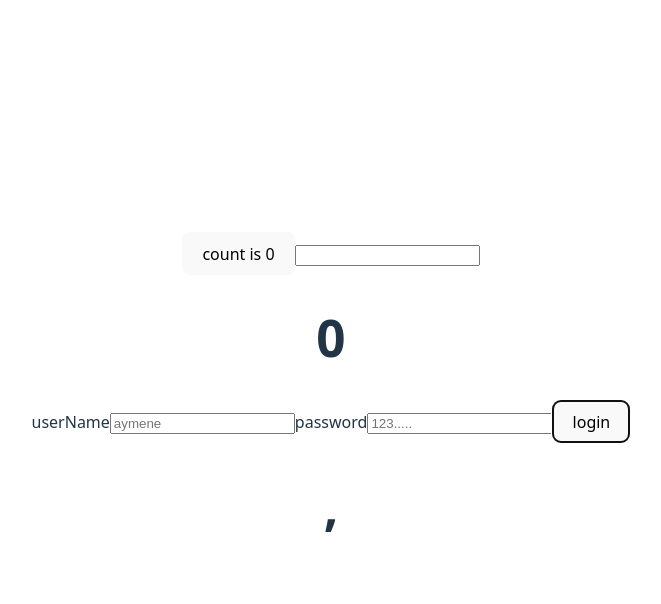
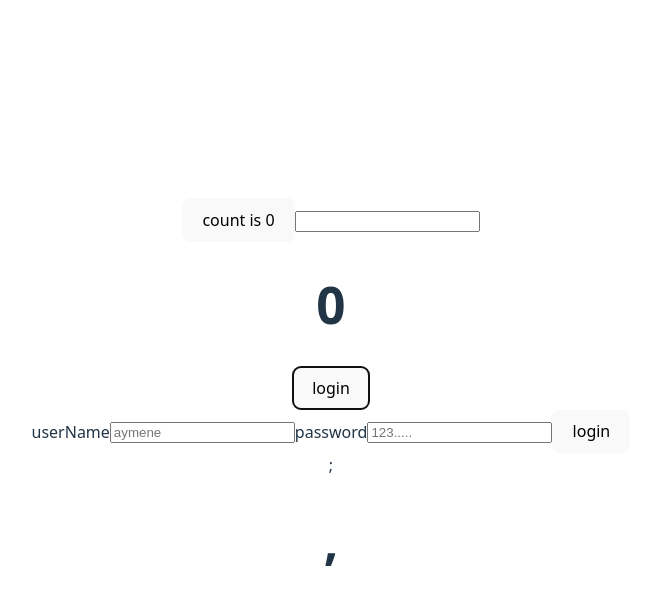
Before and after one commit to aymenemeghni/learn-React-JS-, a React (Vite) app in the folder first-react-code/: page / in a window 1280 px wide. Both pictures are taken after a click on the button "login". Shown: the top 604 px of the page, without its empty margins (309-970 px from the left). Built offline with nearby package versions, Linux system fonts and the light colour scheme.

Commit message:
new update

```diff
--- a/first-react-code/src/App.jsx
+++ b/first-react-code/src/App.jsx
@@ -1,11 +1,13 @@
 import { useState } from "react";
 import "./App.css";
+import First from "./component/First";
 
 function App() {
   const [count, setCount] = useState(0);
   const [x, setx] = useState(1);
   const [y, sety] = useState(0);
   const [UN, setUN] = useState({ userName: "", password: "" });
+  const [afficher, setAfficher] = useState(false);
 
   return (
     <>
@@ -25,21 +27,14 @@ function App() {
         </button>
         <input type="password" onChange={(e) => sety(e.target.value)} />
         <h1>{y}</h1>
-        <label htmlFor="UN">userName</label>
-        <input type="text" id="UN" placeholder="aymene" />
-        <label htmlFor="PW">password</label>
-        <input type="text" id="PW" placeholder="123....." />
         <button
-          type="submit"
-          onClick={() =>
-            setUN({
-              userName: document.querySelector("#UN").value,
-              password: document.querySelector("#PW").value,
-            })
-          }
+          onClick={() => {
+            setAfficher(!afficher);
+          }}
         >
           login
         </button>
+        <First etat={afficher} />
         <h1>
           {UN.password} , {UN.userName}
         </h1>
--- /dev/null
+++ b/first-react-code/src/component/First.jsx
@@ -0,0 +1,26 @@
+import React from 'react'
+
+function First(etat) {
+    if(!etat.etat) return <h1>click login</h1>
+    else return <div>
+        <form
+            onSubmit={() =>
+                setUN({
+                    userName: document.querySelector("#UN").value,
+                    password: document.querySelector("#PW").value,
+                })
+                }
+            >
+                <label htmlFor="UN">userName</label>
+                <input type="text" id="UN" placeholder="aymene" />
+                <label htmlFor="PW">password</label>
+                <input type="text" id="PW" placeholder="123....." />
+                <button type="submit">login</button>
+        </form>;
+    </div>
+
+
+}
+
+
+export default First
```
